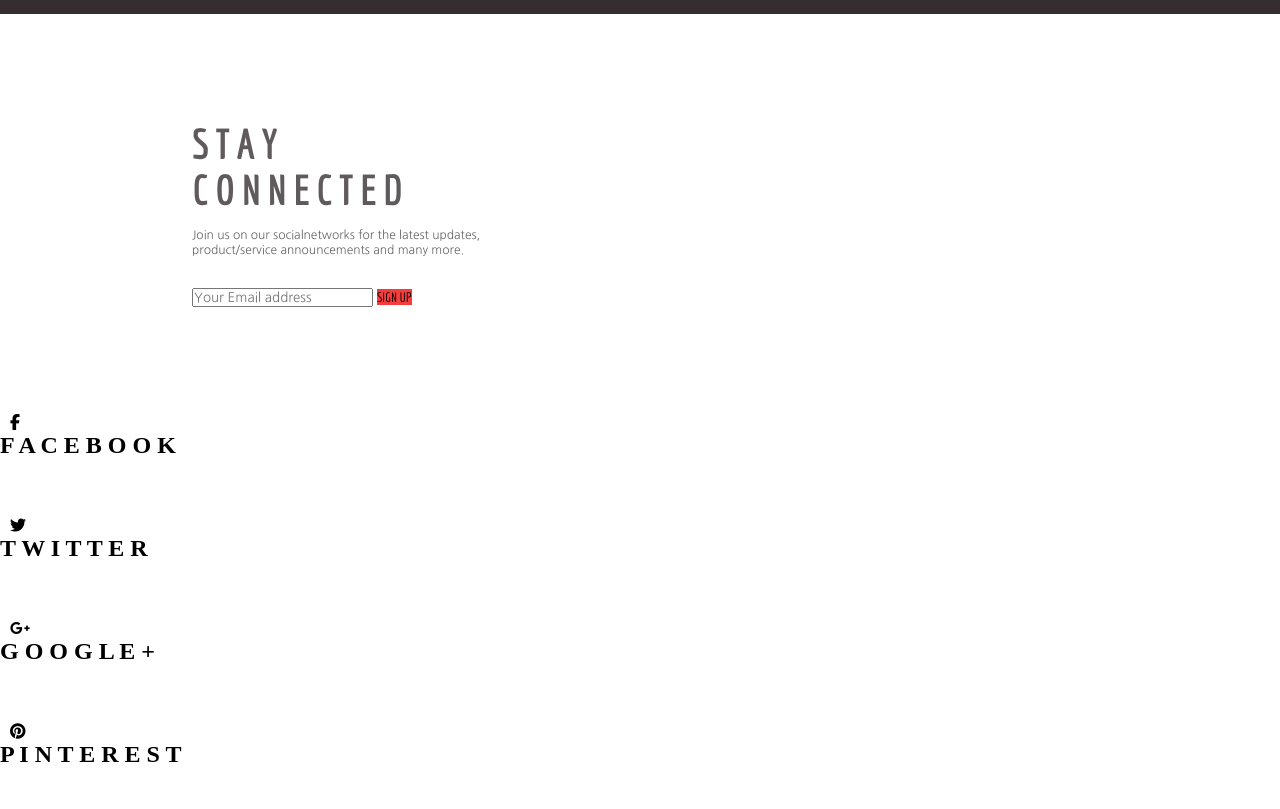
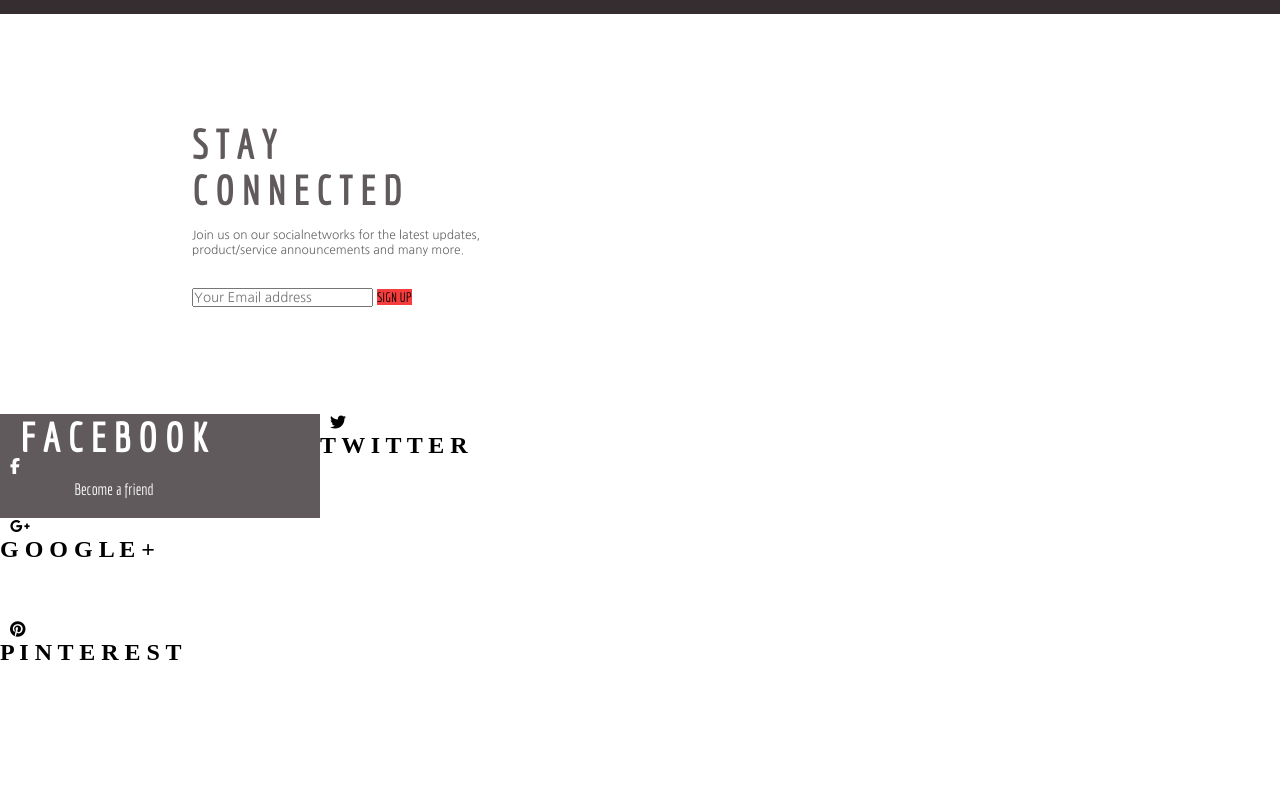
Before and after one commit to Kilel53/PSD-to-html, a plain HTML site: page index.html in a window 1280 px wide. Shown: the part 3974-4783 px from the top of the page. After the commit the page ends 4698 px from the top, so only its background shows below. Drawn offline with Linux system fonts and the light colour scheme.

Commit message:
unfinished section

```diff
--- a/index.html
+++ b/index.html
@@ -367,9 +367,11 @@
       <div class="other-platforms">
         <div class="up">
           <div class="facebook">
-            <i class="fab fa-facebook-f"></i>
-            <h2>F A C E B O O K</h2>
-            <p>Become a friend</p>
+            <i class="fab fa-facebook-f" id="facebook-icon"></i>
+            <div class="beside-the-icon">
+              <h2 class="facebook-header">F A C E B O O K</h2>
+              <p class="facebook-statement">Become a friend</p>
+            </div>
           </div>
           <div class="twitter">
             <i class="fab fa-twitter"></i>
--- a/style.css
+++ b/style.css
@@ -620,7 +620,7 @@ h3 {
 .email {
   width: 50%;
   display: grid;
-  height: ;
+
   align-content: center;
   height: 400px;
 }
@@ -642,3 +642,46 @@ h3 {
   padding: 0%;
   margin-left: 30%;
 }
+
+.other-platforms {
+  display: grid;
+  width: 50%;
+}
+
+.up {
+  display: flex;
+  flex-direction: row;
+}
+
+.facebook {
+  display: flex;
+  background-color: #605a5c;
+  width: 50%;
+  flex-direction: row;
+}
+
+#facebook-icon {
+  color: white;
+  display: grid;
+  align-self: center;
+}
+
+.facebook-header {
+  display: grid;
+  font-family: Economica, sans-serif;
+  color: white;
+  font-size: 40px;
+  align-self: center;
+  justify-self: center;
+}
+
+.facebook-statement {
+  display: grid;
+  align-self: center;
+}
+
+.beside-the-icon {
+  display: flex;
+  justify-self: center;
+  flex-direction: column;
+}
```
